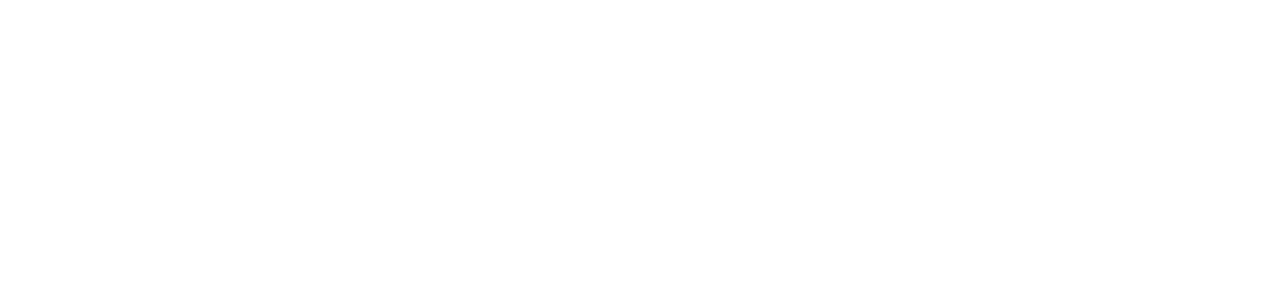
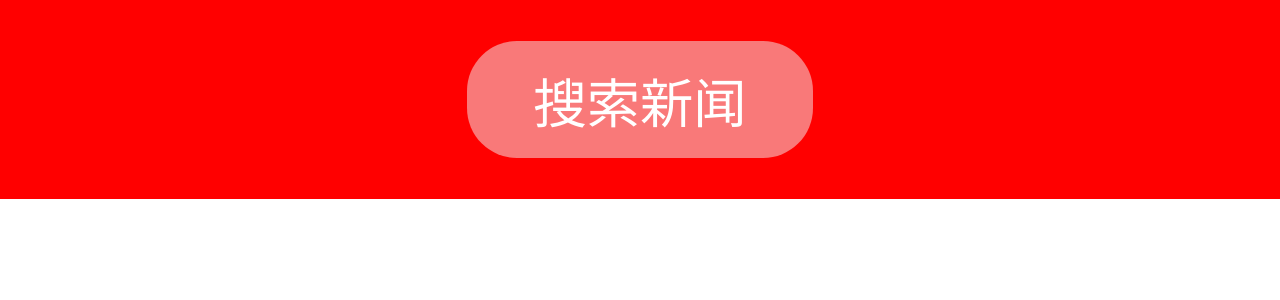
Before and after one commit to z-apollo/new, a Vue app: page / in a window 1280 px wide. Shown: the top 300 px of the page. Built offline with nearby package versions, Linux system fonts and the light colour scheme; a small style sheet from the web is missing.

Commit message:
28-首页头部布局

```diff
--- a/src/main.js
+++ b/src/main.js
@@ -8,14 +8,15 @@
 import axios from "axios";
 
 // 导入组件
+import App from "@/App";
 import {Toast} from "vant";
-import App from "@/App";
 import Login from "@/pages/Login";
 import Register from "@/pages/Register";
 import Personal from "@/pages/Personal";
 import EditProfile from "@/pages/EditProfile";
 import UserFollow from "@/pages/UserFollow";
 import UserComment from "@/pages/UserComment";
+import Index from "@/pages/Index";
 
 // 在.vue文件中要使用router-link或者router-view.需要注册下插件
 Vue.use(VueRouter);
@@ -33,7 +34,8 @@
     {path: "/personal", component: Personal},
     {path: "/edit_profile", component: EditProfile},
     { path: "/user_follow", component: UserFollow },
-    { path: "/user_comment", component: UserComment }
+    { path: "/user_comment", component: UserComment },
+    { path: "/", component: Index }
 ]
 
 // 路由：3.创建对象
--- /dev/null
+++ b/src/pages/Index.vue
@@ -0,0 +1,62 @@
+<template>
+
+  <div>
+      <!-- 红色头部 -->
+      <div class="header">
+          <span class="iconfont iconnew logo"></span>
+
+          <div class="header-search">
+              <span class="iconfont iconsearch"></span>
+              <i>搜索新闻</i>
+          </div>
+
+          <router-link to="personal">
+              <span class="iconfont iconwode personal"></span>
+          </router-link>
+      </div>
+  </div>
+
+</template>
+
+<script>
+export default {
+
+}
+</script>
+
+<style scoped lang="less">
+    .header{
+        display: flex;
+        justify-content: space-between;
+        align-items: center;
+        background-color: #ff0000;
+        height: 56 / 360 * 100vw;
+        padding: 0 16px;
+        .logo{
+            font-size: 60 / 360 * 100vw;
+            color: #fff;
+        }
+        .header-search{
+            display: flex;
+            align-items: center;
+            padding: 0 66px;
+            height: 33 / 360 * 100vw;
+            background-color: #f97979;
+            border-radius: 50px;
+            span{
+                color: #fff;
+                font-size: 15 / 360 * 100vw;
+            }
+            i{
+                color: #fff;
+                font-size: 15 / 360 * 100vw;
+            }
+        }
+        .personal{
+            color: #fff;
+            font-size: 20 / 360 * 100vw
+        }
+
+    }
+
+</style>
```
Also changed, not shown: src/pages/EditProfile.vue (+2 -5 lines).
